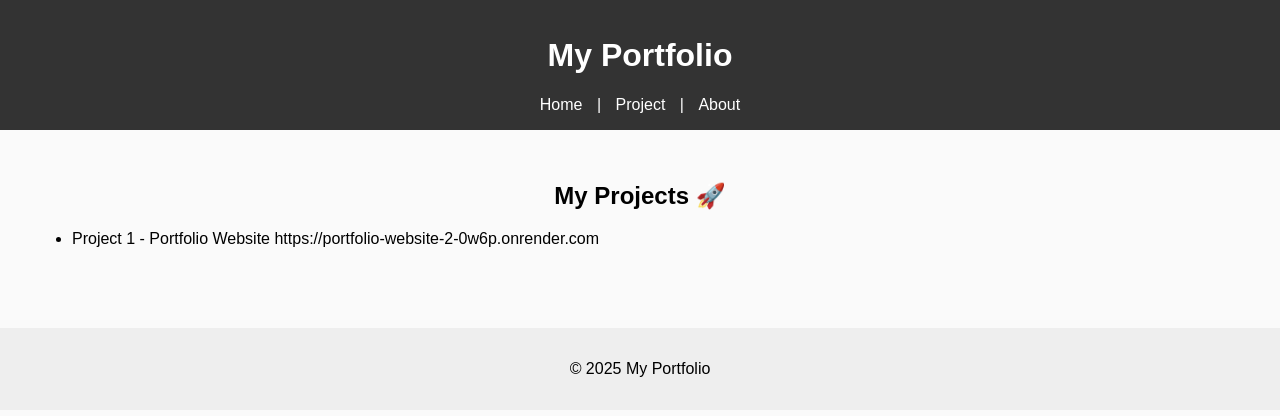
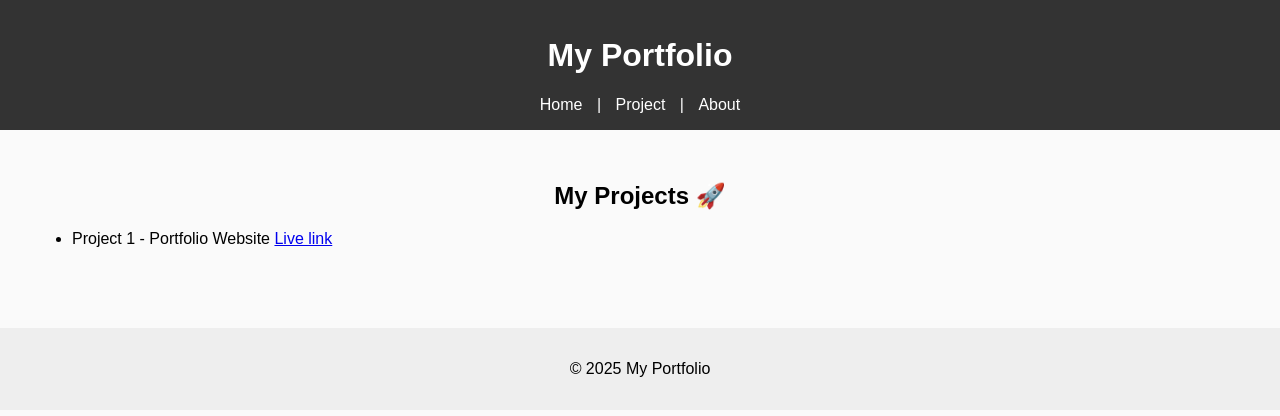
Before and after one commit to ShrushtiGirap/Portfolio-website, a FastAPI app: page /project in a window 1280 px wide. Shown: the top 416 px of the page. Run offline with FastAPI, Linux system fonts and the light colour scheme.

Commit message:
Updated portfolio

```diff
--- a/templates/project.html
+++ b/templates/project.html
@@ -2,7 +2,7 @@
 {% block content %}
 <h2>My Projects 🚀</h2>
 <ul >
-    <li>Project 1 - Portfolio Website <a>https://portfolio-website-2-0w6p.onrender.com</a></li>
+    <li>Project 1 - Portfolio Website <a href='https://portfolio-website-2-0w6p.onrender.com'>Live link</a></li>
 
 </ul>
 {% endblock %}
```
